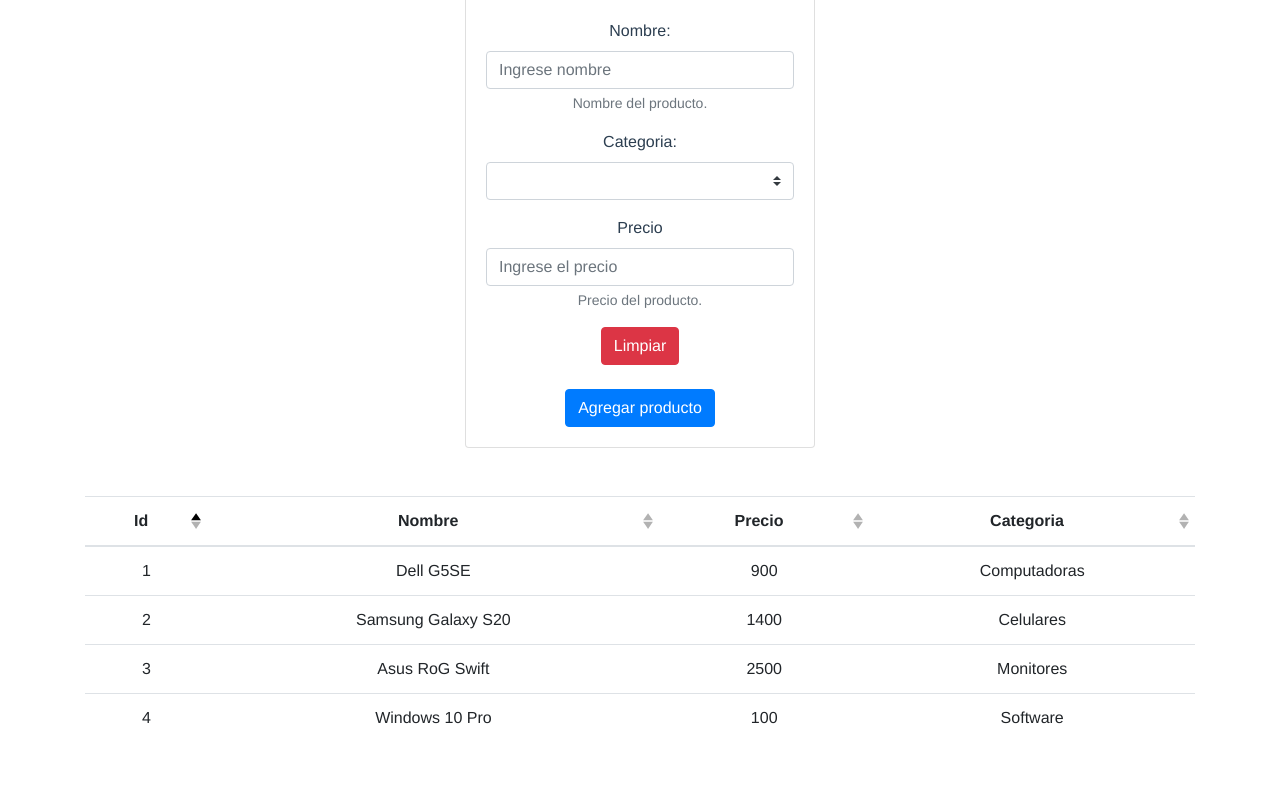
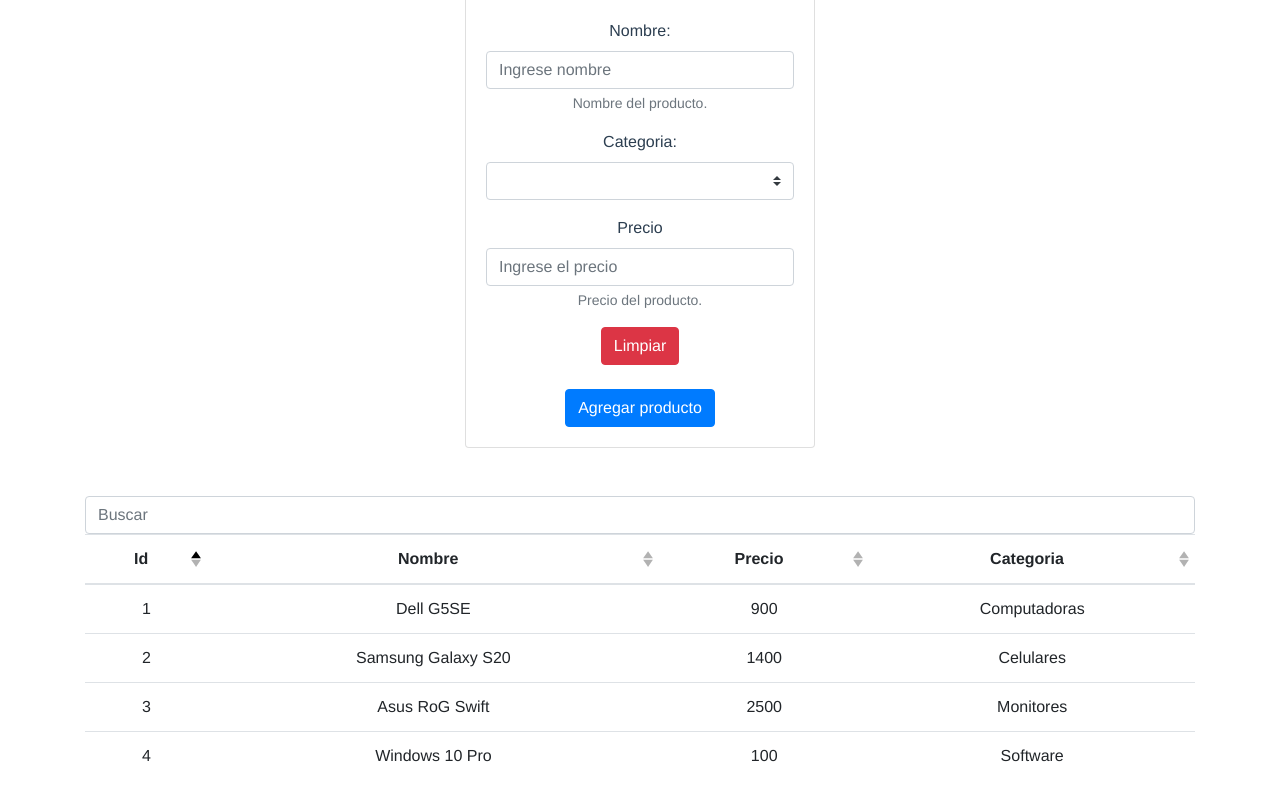
Before and after one commit to medinajose1502/front, a Vue app: page / in a window 1280 px wide. Shown: the part 600-1400 px from the top of the page. Built offline with nearby package versions, Linux system fonts and the light colour scheme.

Commit message:
Filtrado completado
yay

```diff
--- a/src/components/Tabla.vue
+++ b/src/components/Tabla.vue
@@ -2,7 +2,8 @@
   <div>
   <br>
   <br>
-    <b-table :items="items" :fields="fields" :sort-by.sync="sortBy" :sort-desc.sync="sortDesc" sort-icon-leftstriped hover></b-table>
+    <b-form-input id="input-1" v-model="keyword" type="text" placeholder="Buscar"></b-form-input>
+    <b-table :items="items" :fields="fields" :keyword="keyword" :sort-by.sync="sortBy" :sort-desc.sync="sortDesc" sort-icon-leftstriped hover></b-table>
   <br>
   <br>
   </div>
@@ -13,6 +14,7 @@
   export default {
     data() {
       return {
+        keyword: '',
         sortBy: 'id',
         sortDesc: false,
         fields: [
@@ -21,15 +23,24 @@
           { key: 'precio', sortable: true },
           { key: 'categoria', sortable: true }
         ],
-        items: [
-          { id: 1, nombre: 'Dell G5SE', precio: '900', categoria: 'Computadoras' },
-          { id: 2, nombre: 'Samsung Galaxy S20', precio: '1400', categoria: 'Celulares' },
-          { id: 3, nombre: 'Asus RoG Swift', precio: '2500', categoria: 'Monitores' },
-          { id: 4, nombre: 'Windows 10 Pro', precio: '100', categoria: 'Software' }
+        data: [
+          { id: '1', nombre: 'Dell G5SE', precio: '900', categoria: 'Computadoras' },
+          { id: '2', nombre: 'Samsung Galaxy S20', precio: '1400', categoria: 'Celulares' },
+          { id: '3', nombre: 'Asus RoG Swift', precio: '2500', categoria: 'Monitores' },
+          { id: '4', nombre: 'Windows 10 Pro', precio: '100', categoria: 'Software' }
         ]
       }
-    }
+    },
+    computed:
+    {
+        items()
+        {
+            return this.keyword ? this.data.filter(item => String(item.id).includes(this.keyword) ||
+             item.nombre.includes(this.keyword) || String(item.precio).includes(this.keyword) ||
+              item.categoria.includes(this.keyword)) : this.data
+        }
   }
+}
 </script>
 
 <style>
```
